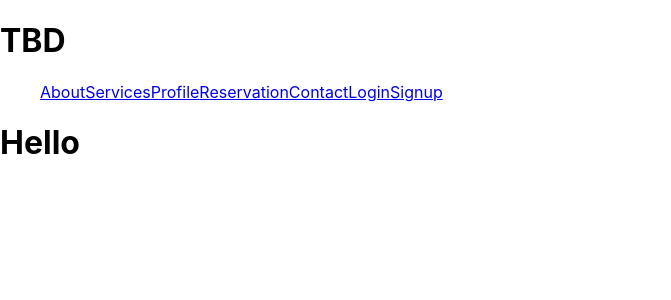
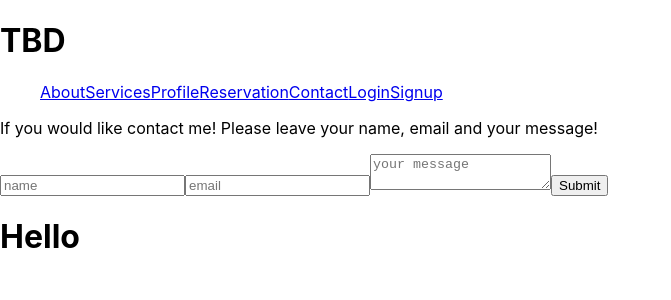
Before and after one commit to blen90/barkAvenue, a React (Create React App) app: page /Contact in a window 1280 px wide. Shown: the top 300 px of the page, without its empty margins (0-671 px from the left). Built offline with nearby package versions, Linux system fonts and the light colour scheme.

Commit message:
added contact to import and route

```diff
--- a/src/App.js
+++ b/src/App.js
@@ -9,6 +9,7 @@ import Login from './pages/Login/Login.js';
 import Profile from './pages/Profile/Profile';
 import Services from './pages/Services/Services.js';
 import Signup from './pages/Signup/Signup.js';
+import Contact from './pages/Contact/Contact.js'
 
 import Footer from './pages/components/Footer';
 import Header from './pages/components/Header.js';
@@ -28,6 +29,7 @@ class App extends Component {
               <Route exact path="/Checkout" component={Checkout} />
               <Route exact path="/Profile" component={Profile} />
               <Route exact path="/Services" component={Services} />
+              <Route exact path="/Contact" component={Contact} />
               <Route exact path="/Login" component={Login} />
               <Route exact path="/Signup" component={Signup} />
             </Switch>
--- a/src/pages/Contact/Contact.js
+++ b/src/pages/Contact/Contact.js
@@ -0,0 +1,91 @@
+import React, { useState } from "react";
+import { validateEmail } from "../../utils/helpers";
+
+export default function Contact() {
+  const [name, setName] = useState("");
+  const [email, setEmail] = useState("");
+  const [message, setMessage] = useState("");
+  const [errorMessage, setErrorMessage] = useState("");
+  const handleInputChange = (e) => {
+    const { target } = e;
+    const inputType = target.name;
+    const inputValue = target.value;
+
+    if (inputType === "name") {
+      setName(inputValue);
+    } else if (inputType === "email") {
+      setEmail(inputValue);
+    } else {
+      setMessage(inputValue);
+    }
+  };
+  const handleInputBlur = (e) => {
+    if (!e.target.value.length) {
+      setErrorMessage(`${e.target.name} is required`);
+    } else {
+      setErrorMessage("");
+    }
+  };
+  const handleFormSubmit = (e) => {
+    e.preventDefault();
+    if (!validateEmail(email)) {
+      setErrorMessage("I need a real email yo.");
+      return;
+    } else if (!name.length || !email.length || !message.length) {
+      setErrorMessage("Gotta fill out all fields yo.");
+      return;
+    }
+    setName("");
+    setEmail("");
+    setMessage("");
+  };
+  return (
+    <div class="container">
+      <div class="row justify-content-center">
+        <div class="col-8">
+          <form className="contactform">
+            <p>
+              If you would like contact me! Please leave your name, email and
+              your message!{" "}
+            </p>
+            <input
+              className="form-control name"
+              value={name}
+              name="name"
+              onChange={handleInputChange}
+              onBlur={handleInputBlur}
+              type="text"
+              placeholder="name"
+            />
+            <input
+              className="form-control email"
+              value={email}
+              name="email"
+              onChange={handleInputChange}
+              onBlur={handleInputBlur}
+              type="email"
+              placeholder="email"
+            />
+            <textarea
+              className="form-control message"
+              value={message}
+              name="message"
+              onChange={handleInputChange}
+              onBlur={handleInputBlur}
+              type="textbox"
+              placeholder="your message"
+            />
+            <button type="button" onClick={handleFormSubmit}>
+              Submit
+            </button>
+          </form>
+          {errorMessage && (
+            <div>
+              <p className="error-text">{errorMessage}</p>
+            </div>
+          )}
+        </div>
+      </div>
+    </div>
+  );
+}
```
